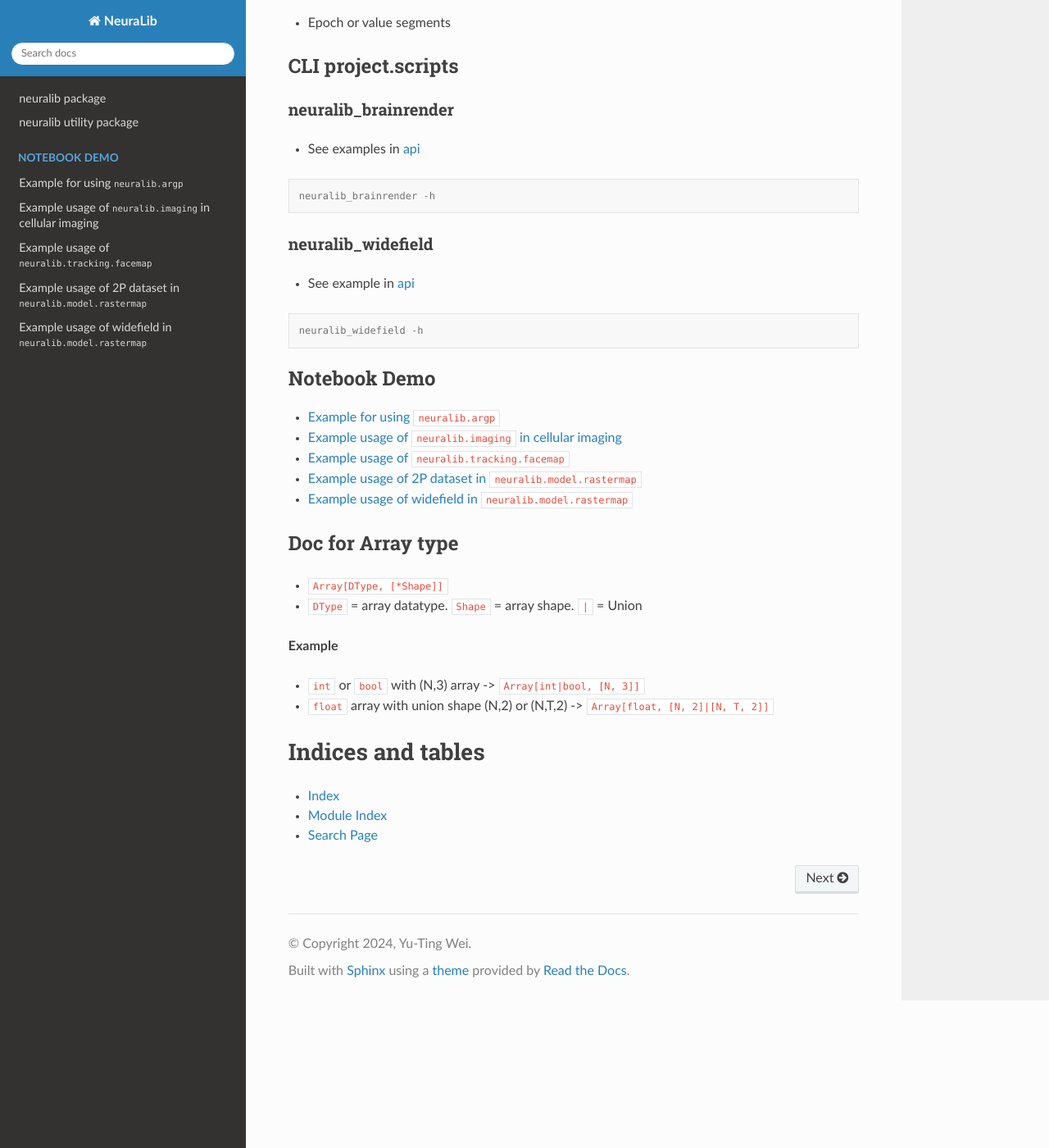
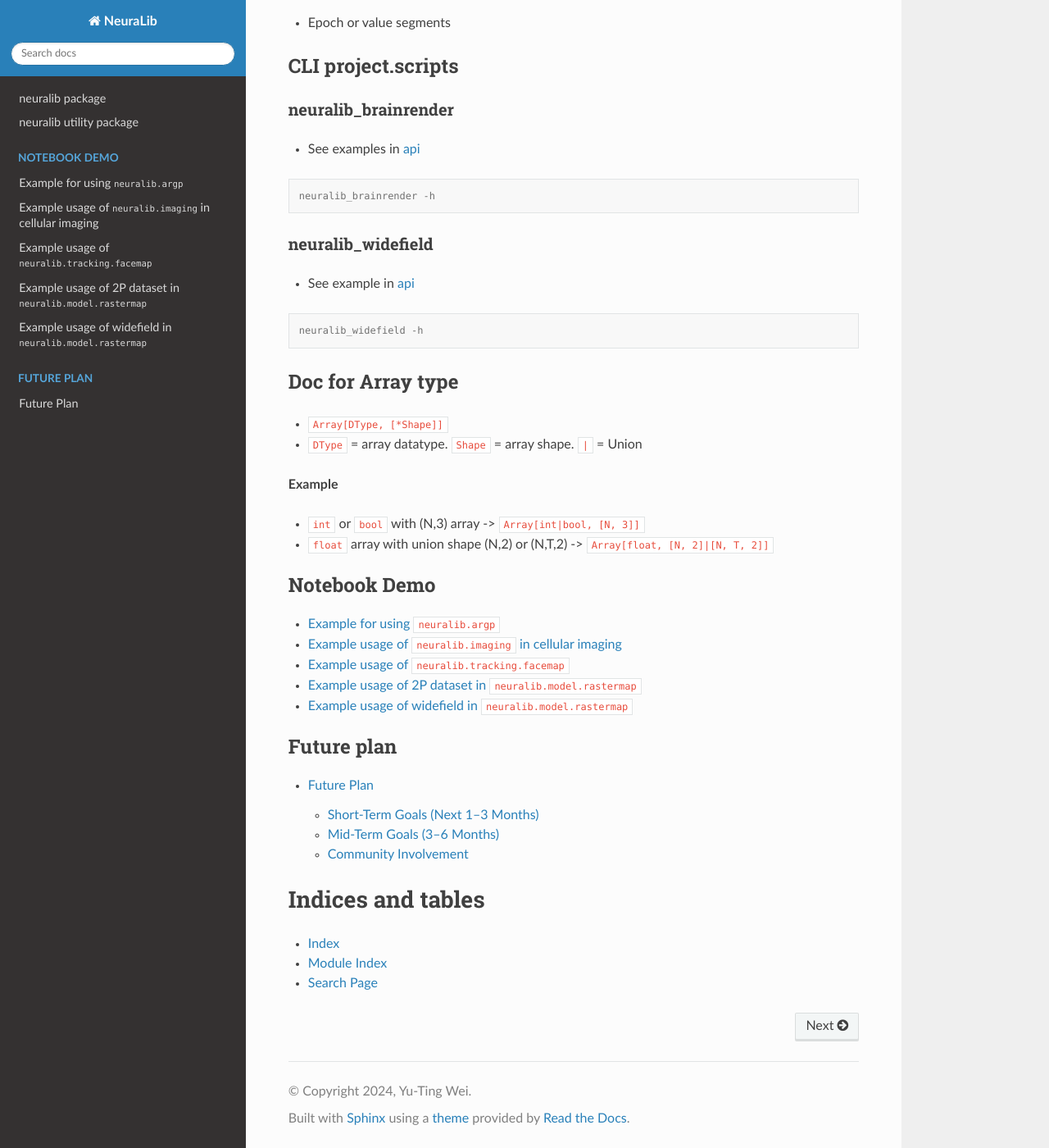
Before and after one commit to ytsimon2004/neuralib, a Sphinx documentation site: the page built from doc/source/index.rst, in a window 1280 px wide and 1400 px high, scrolled down 5849 px. Shown: the whole window at 82% size. Built offline with Sphinx 7.4.7 and the Read the Docs theme 3.1.0, drawn with Linux system fonts in a browser that asks for light colours; pages that are not in the unit, such as notebooks, are missing from menus; part of the change alters nothing that is shown.

```diff
--- /dev/null
+++ b/doc/source/api/future_plan.rst
@@ -0,0 +1,29 @@
+Future Plan
+===========
+
+This page outlines the planned features, improvements, and roadmap for the ongoing development of the project.
+
+Short-Term Goals (Next 1–3 Months)
+----------------------------------
+
+- Isolate general-purpose utility modules into an independent PyPI project, making this repository more neuroscience-specific:
+
+  - ``neuralib.argp``
+  - ``neuralib.persistence``
+  - ``neuralib.sqlp``
+
+- Deprecate ``neuralib.atlas.ibl`` and integrate ``brainglobe-heatmap`` as its replacement.
+
+Mid-Term Goals (3–6 Months)
+---------------------------
+
+- Migrate to Python ≥ 3.11 to support more recent dependencies and tooling.
+- Expand the ``neuralib.ephys`` module to support in vivo electrophysiology data processing.
+
+Community Involvement
+---------------------
+
+We welcome ideas, feature requests, and contributions from the community. If you’d like to get involved, feel free to:
+
+- Open a GitHub issue for suggestions or feedback.
+- Submit pull requests for proposed features and improvements.
--- a/doc/source/index.rst
+++ b/doc/source/index.rst
@@ -332,6 +332,19 @@ neuralib_widefield
 
 
 
+Doc for Array type
+-------------------
+
+- ``Array[DType, [*Shape]]``
+- ``DType`` = array datatype. ``Shape`` = array shape. ``|`` = Union
+
+**Example**
+
+- ``int`` or ``bool`` with (N,3) array -> ``Array[int|bool, [N, 3]]``
+- ``float`` array with union shape (N,2) or (N,T,2) -> ``Array[float, [N, 2]|[N, T, 2]]``
+
+
+
 .. toctree::
     :maxdepth: 1
     :caption: Notebook Demo
@@ -348,16 +361,13 @@ neuralib_widefield
     ../notebooks/example_ibl_plot
     ../notebooks/example_neuralib_plot
 
-Doc for Array type
--------------------
 
-- ``Array[DType, [*Shape]]``
-- ``DType`` = array datatype. ``Shape`` = array shape. ``|`` = Union
+.. toctree::
+    :maxdepth: 2
+    :caption: Future plan
 
-**Example**
+    api/future_plan.rst
 
-- ``int`` or ``bool`` with (N,3) array -> ``Array[int|bool, [N, 3]]``
-- ``float`` array with union shape (N,2) or (N,T,2) -> ``Array[float, [N, 2]|[N, T, 2]]``
 
 
 
```
